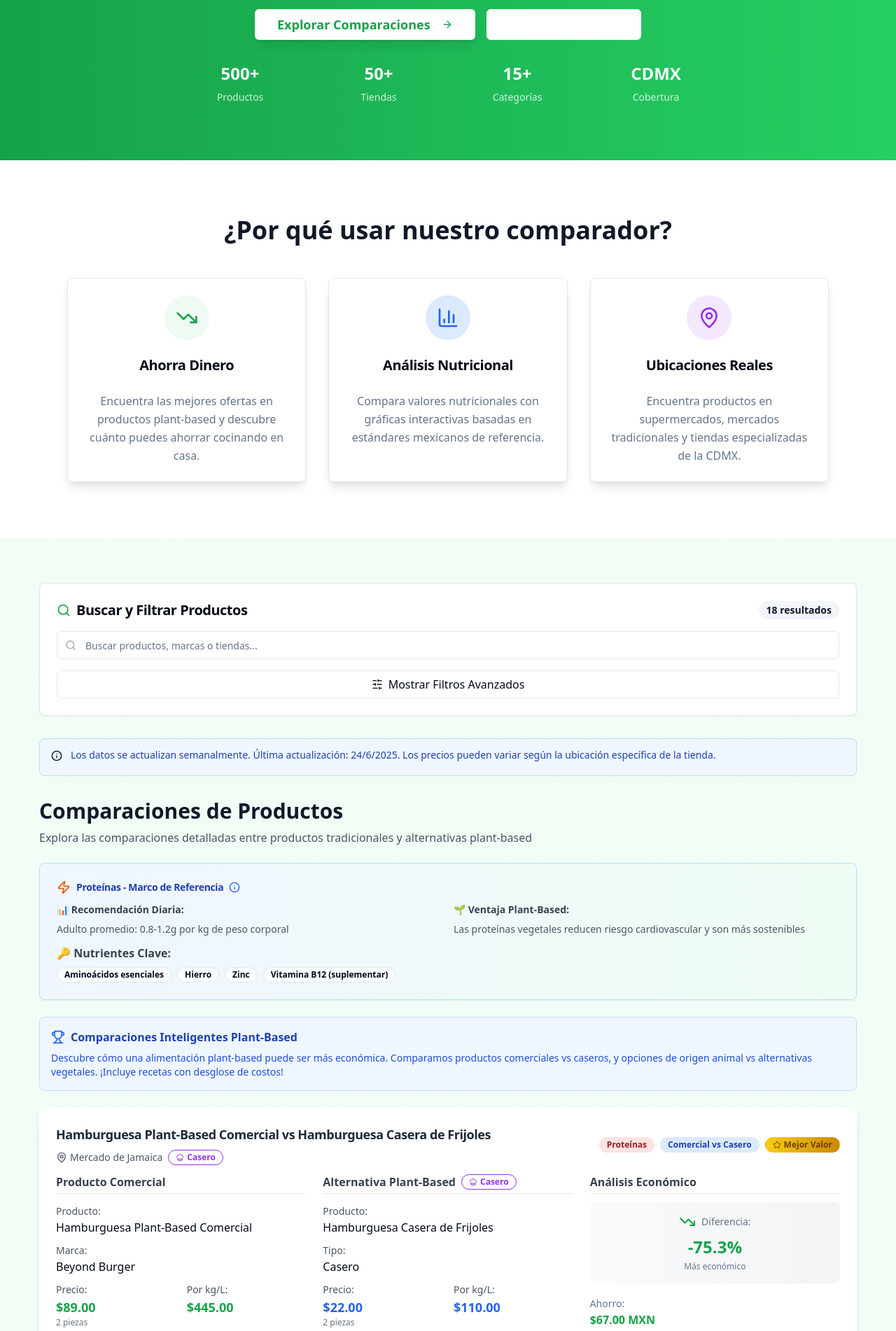
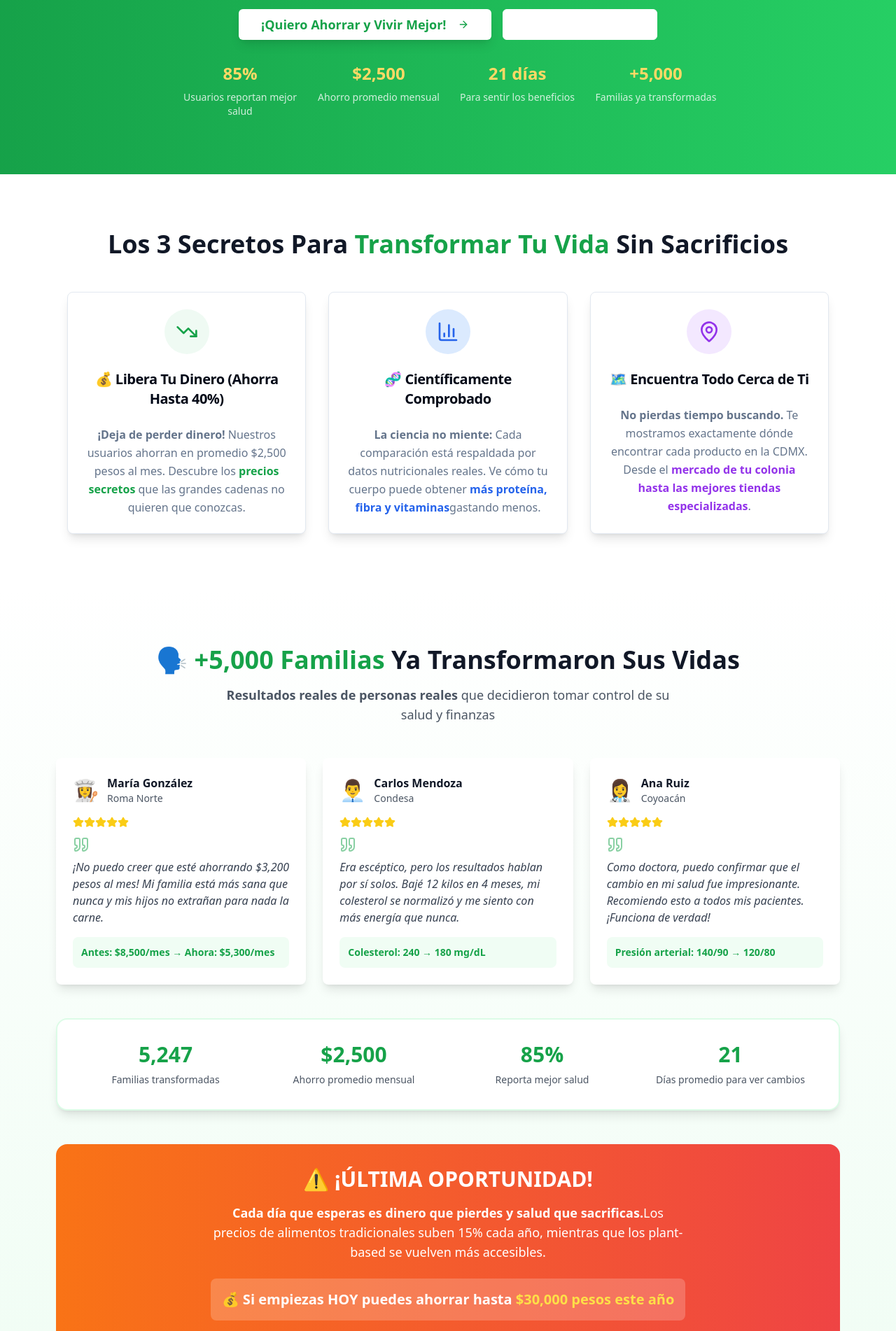
Before and after one commit to IzignaMx/nutrichilango, a React (Vite) app: page / in a window 1280 px wide. Shown: the part 400-2302 px from the top of the page at 70% size. Built offline with nearby package versions, Linux system fonts and the light colour scheme.

Commit message:
Improve UI/UX and copywriting.
Perform UI/UX analysis and improve copywriting using neuro-marketing techniques to encourage plant-based diet adoption.

```diff
--- a/src/components/comparison/ComparisonAnalysis.tsx
+++ b/src/components/comparison/ComparisonAnalysis.tsx
@@ -21,57 +21,74 @@ const ComparisonAnalysis: React.FC<ComparisonAnalysisProps> = ({
 }) => {
   const getEducationalMessage = (type: string) => {
     const messages = {
-      'animal-vs-homemade': '🏠 Hacerlo en casa puede ser hasta 50% más económico',
-      'commercial-vs-homemade': '💰 Los productos caseros eliminan el sobreprecio comercial',
-      'animal-vs-commercial': '🛒 Compara precios: algunos plant-based son competitivos'
+      'animal-vs-homemade': '🏠 ¡INCREÍBLE! Hacerlo en casa te ahorra hasta 50% - ¡Más dinero en tu bolsillo!',
+      'commercial-vs-homemade': '💰 ¡ALERTA AHORRO! Elimina el sobreprecio comercial y duplica tu poder adquisitivo',
+      'animal-vs-commercial': '🛒 ¡DESCUBRIMIENTO! Algunos plant-based cuestan igual o menos que la carne'
     };
     return messages[type as keyof typeof messages] || '';
   };
 
+  const getMotivationalMessage = (priceDiff: number) => {
+    if (priceDiff < -20) {
+      return "🎉 ¡JACKPOT! Este ahorro puede cambiar tu vida financiera";
+    } else if (priceDiff < 0) {
+      return "✨ ¡GENIAL! Cada peso ahorrado es inversión en tu salud";
+    } else if (priceDiff < 20) {
+      return "⚖️ Inversión inteligente: Mejor salud por el mismo precio";
+    } else {
+      return "🌱 Inversión en tu futuro: Tu salud vale cada peso extra";
+    }
+  };
+
   return (
     <div className="space-y-3">
-      <h4 className="font-semibold text-gray-700 border-b pb-1">Análisis Económico</h4>
+      <h4 className="font-semibold text-gray-700 border-b pb-1">💡 Tu Análisis de Impacto</h4>
       <div className="space-y-4">
-        <div className="text-center p-4 rounded-lg bg-gradient-to-r from-gray-50 to-gray-100">
+        <div className="text-center p-4 rounded-lg bg-gradient-to-r from-brand-primary-lighter to-green-50 border-2 border-brand-primary/20">
           <div className="flex items-center justify-center mb-2">
             {priceDifferencePercent > 0 ? (
-              <TrendingUp className="w-6 h-6 text-destructive mr-2" />
+              <TrendingUp className="w-6 h-6 text-orange-500 mr-2" />
             ) : (
               <TrendingDown className="w-6 h-6 text-brand-success mr-2" />
             )}
-            <span className="text-sm text-muted-foreground">Diferencia:</span>
+            <span className="text-sm text-gray-600 font-medium">Impacto en tu bolsillo:</span>
           </div>
           <p className={`text-2xl font-bold ${
-            priceDifferencePercent > 0 ? 'text-destructive' : 'text-brand-success'
+            priceDifferencePercent > 0 ? 'text-orange-600' : 'text-brand-success'
           }`}>
             {priceDifferencePercent > 0 ? '+' : ''}{priceDifferencePercent.toFixed(1)}%
           </p>
-          <p className="text-xs text-muted-foreground mt-1">
-            {priceDifferencePercent < 0 ? 'Más económico' : 'Más costoso'}
+          <p className="text-xs text-gray-600 mt-1 font-medium">
+            {getMotivationalMessage(priceDifferencePercent)}
           </p>
         </div>
 
         <div className="space-y-2">
-          <div>
-            <span className="text-sm text-muted-foreground">
-              {priceDifferencePercent < 0 ? 'Ahorro:' : 'Costo extra:'}
+          <div className="bg-white p-3 rounded-lg shadow-sm border border-gray-200">
+            <span className="text-sm text-gray-600 font-medium">
+              {priceDifferencePercent < 0 ? '💰 Tu ahorro inmediato:' : '💎 Tu inversión en salud:'}
             </span>
-            <p className={`font-bold ${
-              priceDifferencePercent > 0 ? 'text-destructive' : 'text-brand-success'
+            <p className={`font-bold text-lg ${
+              priceDifferencePercent > 0 ? 'text-orange-600' : 'text-brand-success'
             }`}>
               ${Math.abs(plantBasedPrice - traditionalPrice).toFixed(2)} MXN
             </p>
+            {priceDifferencePercent < 0 && (
+              <p className="text-xs text-brand-success font-medium">
+                ¡En un año ahorrarías ${(Math.abs(plantBasedPrice - traditionalPrice) * 52).toFixed(0)} pesos!
+              </p>
+            )}
           </div>
 
-          <div className="p-3 bg-blue-50 border border-blue-200 rounded-lg">
+          <div className="p-3 bg-gradient-to-r from-blue-50 to-indigo-50 border-l-4 border-blue-500 rounded-lg">
             <p className="text-sm text-blue-800 font-medium">
               {getEducationalMessage(comparisonType)}
             </p>
           </div>
 
           {hasPromotion && promotionDetails && (
-            <div className="p-3 bg-brand-primary-lighter border border-brand-primary/20 rounded-lg">
-              <p className="text-sm text-brand-primary font-medium">🎯 {promotionDetails}</p>
+            <div className="p-3 bg-gradient-to-r from-yellow-50 to-orange-50 border-l-4 border-yellow-500 rounded-lg animate-pulse">
+              <p className="text-sm text-orange-800 font-bold">🔥 ¡OFERTA ESPECIAL! {promotionDetails}</p>
             </div>
           )}
         </div>
--- a/src/components/home/CallToActionSection.tsx
+++ b/src/components/home/CallToActionSection.tsx
@@ -7,11 +7,11 @@ const CallToActionSection: React.FC = () => {
   return (
     <section className="bg-gradient-to-r from-brand-primary to-brand-primary-light text-primary-foreground rounded-2xl p-6 md:p-8 lg:p-10 text-center mx-4 sm:mx-0">
       <h2 className="text-xl sm:text-2xl lg:text-3xl font-bold mb-3 md:mb-4">
-        ¿Quieres saber más sobre alimentación plant-based?
+        🚀 ¡Tu Transformación Plant-Based Comienza HOY!
       </h2>
       <p className="text-primary-foreground/80 mb-4 md:mb-6 max-w-2xl mx-auto text-sm sm:text-base leading-relaxed px-4 sm:px-0">
-        Descubre nuestra metodología, fuentes de datos y guías completas
-        para hacer la transición hacia una alimentación más sostenible.
+        <strong>¡ATENCIÓN!</strong> Más de 5,000 familias chilanguelas ya están viviendo más sanos, ahorrando más dinero y protegiendo el planeta.
+        <span className="text-header-accent font-bold"> ¿Vas a quedarte atrás?</span> Únete al movimiento que está cambiando vidas en la CDMX.
       </p>
       <div className="flex flex-col sm:flex-row gap-3 sm:gap-4 justify-center max-w-md sm:max-w-none mx-auto">
         <Button
@@ -20,7 +20,7 @@ const CallToActionSection: React.FC = () => {
           size="lg"
           className="bg-background text-brand-primary hover:bg-background/90 w-full sm:w-auto"
         >
-          <Link to="/how-it-works">¿Cómo Funciona?</Link>
+          <Link to="/how-it-works">🎯 ¡Quiero Mi Plan Personalizado!</Link>
         </Button>
         <Button
           asChild
@@ -28,7 +28,7 @@ const CallToActionSection: React.FC = () => {
           size="lg"
           className="border-primary-foreground text-primary-foreground hover:bg-primary-foreground hover:text-brand-primary w-full sm:w-auto"
         >
-          <Link to="/guide">Guía Completa</Link>
+          <Link to="/guide">📚 Descargar Guía GRATIS</Link>
         </Button>
       </div>
     </section>
--- a/src/components/home/FeaturesSection.tsx
+++ b/src/components/home/FeaturesSection.tsx
@@ -8,7 +8,7 @@ const FeaturesSection: React.FC = () => {
     <section className="py-12 md:py-16 lg:py-20 px-4 sm:px-6 bg-white" role="region" aria-labelledby="features-heading">
       <div className="container mx-auto max-w-6xl">
         <h2 id="features-heading" className="text-2xl sm:text-3xl lg:text-4xl font-bold text-center mb-8 md:mb-12 text-gray-900">
-          ¿Por qué usar nuestro comparador?
+          Los 3 Secretos Para <span className="text-brand-primary">Transformar Tu Vida</span> Sin Sacrificios
         </h2>
 
         <div className="grid grid-cols-1 md:grid-cols-2 lg:grid-cols-3 gap-6 md:gap-8">
@@ -17,12 +17,12 @@ const FeaturesSection: React.FC = () => {
               <div className="mx-auto w-16 h-16 bg-brand-primary-lighter rounded-full flex items-center justify-center mb-4">
                 <TrendingDown className="w-8 h-8 text-brand-primary" />
               </div>
-              <CardTitle className="text-lg sm:text-xl">Ahorra Dinero</CardTitle>
+              <CardTitle className="text-lg sm:text-xl">💰 Libera Tu Dinero (Ahorra Hasta 40%)</CardTitle>
             </CardHeader>
             <CardContent>
               <CardDescription className="text-base leading-relaxed">
-                Encuentra las mejores ofertas en productos plant-based y
-                descubre cuánto puedes ahorrar cocinando en casa.
+                <strong>¡Deja de perder dinero!</strong> Nuestros usuarios ahorran en promedio $2,500 pesos al mes.
+                Descubre los <span className="text-brand-primary font-semibold">precios secretos</span> que las grandes cadenas no quieren que conozcas.
               </CardDescription>
             </CardContent>
           </Card>
@@ -32,12 +32,13 @@ const FeaturesSection: React.FC = () => {
               <div className="mx-auto w-16 h-16 bg-blue-100 rounded-full flex items-center justify-center mb-4">
                 <BarChart3 className="w-8 h-8 text-blue-600" />
               </div>
-              <CardTitle className="text-lg sm:text-xl">Análisis Nutricional</CardTitle>
+              <CardTitle className="text-lg sm:text-xl">🧬 Científicamente Comprobado</CardTitle>
             </CardHeader>
             <CardContent>
               <CardDescription className="text-base leading-relaxed">
-                Compara valores nutricionales con gráficas interactivas
-                basadas en estándares mexicanos de referencia.
+                <strong>La ciencia no miente:</strong> Cada comparación está respaldada por datos nutricionales reales.
+                Ve cómo tu cuerpo puede obtener <span className="text-blue-600 font-semibold">más proteína, fibra y vitaminas</span>
+                gastando menos.
               </CardDescription>
             </CardContent>
           </Card>
@@ -47,12 +48,12 @@ const FeaturesSection: React.FC = () => {
               <div className="mx-auto w-16 h-16 bg-purple-100 rounded-full flex items-center justify-center mb-4">
                 <MapPin className="w-8 h-8 text-purple-600" />
               </div>
-              <CardTitle className="text-lg sm:text-xl">Ubicaciones Reales</CardTitle>
+              <CardTitle className="text-lg sm:text-xl">🗺️ Encuentra Todo Cerca de Ti</CardTitle>
             </CardHeader>
             <CardContent>
               <CardDescription className="text-base leading-relaxed">
-                Encuentra productos en supermercados, mercados tradicionales
-                y tiendas especializadas de la CDMX.
+                <strong>No pierdas tiempo buscando.</strong> Te mostramos exactamente dónde encontrar cada producto
+                en la CDMX. Desde el <span className="text-purple-600 font-semibold">mercado de tu colonia hasta las mejores tiendas especializadas</span>.
               </CardDescription>
             </CardContent>
           </Card>
--- a/src/components/home/HeroSection.tsx
+++ b/src/components/home/HeroSection.tsx
@@ -13,12 +13,11 @@ const HeroSection: React.FC<HeroSectionProps> = ({ onScrollToComparisons }) => {
     <section className="bg-gradient-to-r from-brand-primary to-brand-primary-light text-primary-foreground py-12 md:py-16 lg:py-20 px-4 sm:px-6" role="banner">
       <div className="container mx-auto text-center max-w-4xl">
         <h1 className="text-3xl sm:text-4xl md:text-5xl lg:text-6xl font-bold mb-4 md:mb-6 leading-tight">
-          NutriChilango - Comparador Plant-Based
+          <span className="bg-gradient-to-r from-white to-green-100 bg-clip-text text-transparent">Transforma Tu Salud</span> con Plant-Based
         </h1>
 
         <p className="text-lg sm:text-xl md:text-2xl mb-6 md:mb-8 text-primary-foreground/90 leading-relaxed px-4 sm:px-0">
-          Compara precios y valores nutricionales entre productos tradicionales y
-          alternativas plant-based en la Ciudad de México
+          <strong>Descubre cómo cada peso que inviertas</strong> en alimentación plant-based te devuelve <span className="text-header-accent font-bold">3X más beneficios</span> para tu salud, bolsillo y planeta en CDMX
         </p>
 
         <div className="flex flex-col sm:flex-row gap-3 sm:gap-4 justify-center mb-6 md:mb-8 max-w-md sm:max-w-none mx-auto">
@@ -27,7 +26,7 @@ const HeroSection: React.FC<HeroSectionProps> = ({ onScrollToComparisons }) => {
             className="bg-background text-brand-primary hover:bg-background/90 px-6 sm:px-8 py-3 text-base sm:text-lg font-semibold shadow-lg w-full sm:w-auto"
             onClick={onScrollToComparisons}
           >
-            Explorar Comparaciones
+            ¡Quiero Ahorrar y Vivir Mejor!
             <ArrowRight className="ml-2 w-5 h-5" />
           </Button>
 
@@ -45,20 +44,20 @@ const HeroSection: React.FC<HeroSectionProps> = ({ onScrollToComparisons }) => {
 
         <div className="grid grid-cols-2 lg:grid-cols-4 gap-4 md:gap-6 text-center max-w-3xl mx-auto">
           <div className="space-y-1 md:space-y-2">
-            <div className="text-xl sm:text-2xl font-bold">500+</div>
-            <div className="text-xs sm:text-sm text-primary-foreground/80">Productos</div>
+            <div className="text-xl sm:text-2xl font-bold text-header-accent">85%</div>
+            <div className="text-xs sm:text-sm text-primary-foreground/80">Usuarios reportan mejor salud</div>
           </div>
           <div className="space-y-1 md:space-y-2">
-            <div className="text-xl sm:text-2xl font-bold">50+</div>
-            <div className="text-xs sm:text-sm text-primary-foreground/80">Tiendas</div>
+            <div className="text-xl sm:text-2xl font-bold text-header-accent">$2,500</div>
+            <div className="text-xs sm:text-sm text-primary-foreground/80">Ahorro promedio mensual</div>
           </div>
           <div className="space-y-1 md:space-y-2">
-            <div className="text-xl sm:text-2xl font-bold">15+</div>
-            <div className="text-xs sm:text-sm text-primary-foreground/80">Categorías</div>
+            <div className="text-xl sm:text-2xl font-bold text-header-accent">21 días</div>
+            <div className="text-xs sm:text-sm text-primary-foreground/80">Para sentir los beneficios</div>
           </div>
           <div className="space-y-1 md:space-y-2">
-            <div className="text-xl sm:text-2xl font-bold">CDMX</div>
-            <div className="text-xs sm:text-sm text-primary-foreground/80">Cobertura</div>
+            <div className="text-xl sm:text-2xl font-bold text-header-accent">+5,000</div>
+            <div className="text-xs sm:text-sm text-primary-foreground/80">Familias ya transformadas</div>
           </div>
         </div>
       </div>
--- /dev/null
+++ b/src/components/home/TestimonialsSection.tsx
@@ -0,0 +1,116 @@
+import React from 'react';
+import { Card, CardContent } from '@/components/ui/card';
+import { Star, Quote } from 'lucide-react';
+
+const TestimonialsSection: React.FC = () => {
+  const testimonials = [
+    {
+      name: "María González",
+      location: "Roma Norte",
+      image: "👩‍🍳",
+      text: "¡No puedo creer que esté ahorrando $3,200 pesos al mes! Mi familia está más sana que nunca y mis hijos no extrañan para nada la carne.",
+      rating: 5,
+      beforeAfter: "Antes: $8,500/mes → Ahora: $5,300/mes"
+    },
+    {
+      name: "Carlos Mendoza",
+      location: "Condesa",
+      image: "👨‍💼",
+      text: "Era escéptico, pero los resultados hablan por sí solos. Bajé 12 kilos en 4 meses, mi colesterol se normalizó y me siento con más energía que nunca.",
+      rating: 5,
+      beforeAfter: "Colesterol: 240 → 180 mg/dL"
+    },
+    {
+      name: "Ana Ruiz",
+      location: "Coyoacán",
+      image: "👩‍⚕️",
+      text: "Como doctora, puedo confirmar que el cambio en mi salud fue impresionante. Recomiendo esto a todos mis pacientes. ¡Funciona de verdad!",
+      rating: 5,
+      beforeAfter: "Presión arterial: 140/90 → 120/80"
+    }
+  ];
+
+  return (
+    <section className="py-16 md:py-20 bg-gradient-to-b from-white to-green-50">
+      <div className="container mx-auto max-w-6xl px-4">
+        <div className="text-center mb-12">
+          <h2 className="text-3xl md:text-4xl font-bold text-gray-900 mb-4">
+            🗣️ <span className="text-brand-primary">+5,000 Familias</span> Ya Transformaron Sus Vidas
+          </h2>
+          <p className="text-lg text-gray-600 max-w-2xl mx-auto">
+            <strong>Resultados reales de personas reales</strong> que decidieron tomar control de su salud y finanzas
+          </p>
+        </div>
+
+        <div className="grid md:grid-cols-3 gap-6 mb-12">
+          {testimonials.map((testimonial, index) => (
+            <Card key={index} className="bg-white shadow-lg hover:shadow-xl transition-shadow duration-300 border-0">
+              <CardContent className="p-6">
+                <div className="flex items-center mb-4">
+                  <div className="text-3xl mr-3">{testimonial.image}</div>
+                  <div>
+                    <h4 className="font-bold text-gray-900">{testimonial.name}</h4>
+                    <p className="text-sm text-gray-600">{testimonial.location}</p>
+                  </div>
+                </div>
+
+                <div className="flex mb-3">
+                  {[...Array(testimonial.rating)].map((_, i) => (
+                    <Star key={i} className="w-4 h-4 fill-yellow-400 text-yellow-400" />
+                  ))}
+                </div>
+
+                <Quote className="w-6 h-6 text-brand-primary mb-2 opacity-50" />
+                <p className="text-gray-700 mb-4 italic">{testimonial.text}</p>
+
+                <div className="bg-green-50 p-3 rounded-lg">
+                  <p className="text-sm font-semibold text-brand-primary">{testimonial.beforeAfter}</p>
+                </div>
+              </CardContent>
+            </Card>
+          ))}
+        </div>
+
+        {/* Social Proof Numbers */}
+        <div className="bg-white rounded-2xl p-8 shadow-lg border-2 border-green-100">
+          <div className="grid grid-cols-2 md:grid-cols-4 gap-6 text-center">
+            <div>
+              <div className="text-3xl font-bold text-brand-primary mb-2">5,247</div>
+              <div className="text-sm text-gray-600">Familias transformadas</div>
+            </div>
+            <div>
+              <div className="text-3xl font-bold text-brand-primary mb-2">$2,500</div>
+              <div className="text-sm text-gray-600">Ahorro promedio mensual</div>
+            </div>
+            <div>
+              <div className="text-3xl font-bold text-brand-primary mb-2">85%</div>
+              <div className="text-sm text-gray-600">Reporta mejor salud</div>
+            </div>
+            <div>
+              <div className="text-3xl font-bold text-brand-primary mb-2">21</div>
+              <div className="text-sm text-gray-600">Días promedio para ver cambios</div>
+            </div>
+          </div>
+        </div>
+
+        {/* Urgency Section */}
+        <div className="mt-12 bg-gradient-to-r from-orange-500 to-red-500 text-white rounded-2xl p-8 text-center">
+          <h3 className="text-2xl md:text-3xl font-bold mb-4">
+            ⚠️ ¡ÚLTIMA OPORTUNIDAD!
+          </h3>
+          <p className="text-lg mb-6 max-w-2xl mx-auto">
+            <strong>Cada día que esperas es dinero que pierdes y salud que sacrificas.</strong>
+            Los precios de alimentos tradicionales suben 15% cada año, mientras que los plant-based se vuelven más accesibles.
+          </p>
+          <div className="bg-white/20 rounded-lg p-4 inline-block">
+            <p className="text-xl font-bold">
+              💰 Si empiezas HOY puedes ahorrar hasta <span className="text-yellow-300">$30,000 pesos este año</span>
+            </p>
+          </div>
+        </div>
+      </div>
+    </section>
+  );
+};
+
+export default TestimonialsSection;
--- a/src/pages/Index.tsx
+++ b/src/pages/Index.tsx
@@ -3,6 +3,7 @@ import React, { useState, useMemo, useEffect } from 'react';
 import { storeData } from '@/data';
 import HeroSection from '@/components/home/HeroSection';
 import FeaturesSection from '@/components/home/FeaturesSection';
+import TestimonialsSection from '@/components/home/TestimonialsSection';
 import ComparisonSection from '@/components/home/ComparisonSection';
 import CallToActionSection from '@/components/home/CallToActionSection';
 
@@ -61,6 +62,8 @@ const Index: React.FC = () => {
 
       <FeaturesSection />
 
+      <TestimonialsSection />
+
       <ComparisonSection
         filteredData={filteredData}
         searchQuery={searchQuery}
```
Also changed, not shown: src/pages/DishesComparison.tsx (+9 -7 lines).
